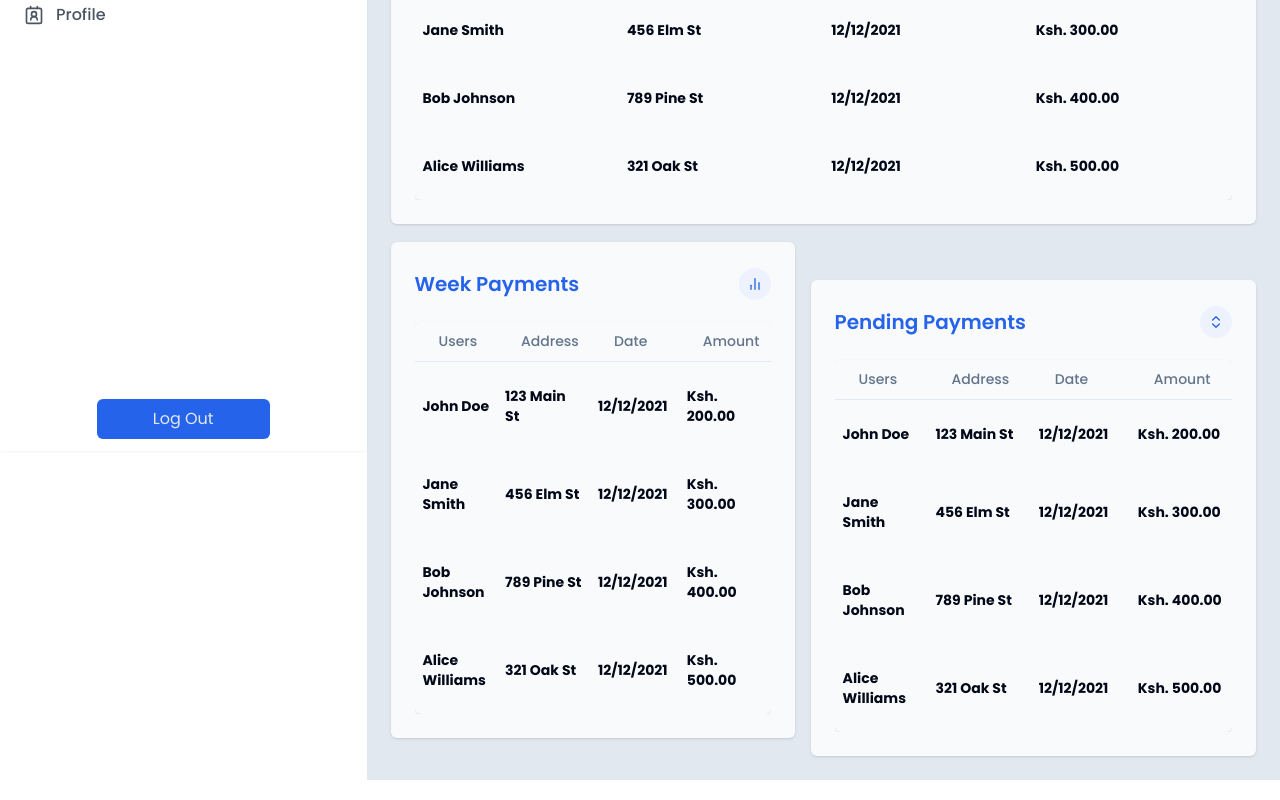
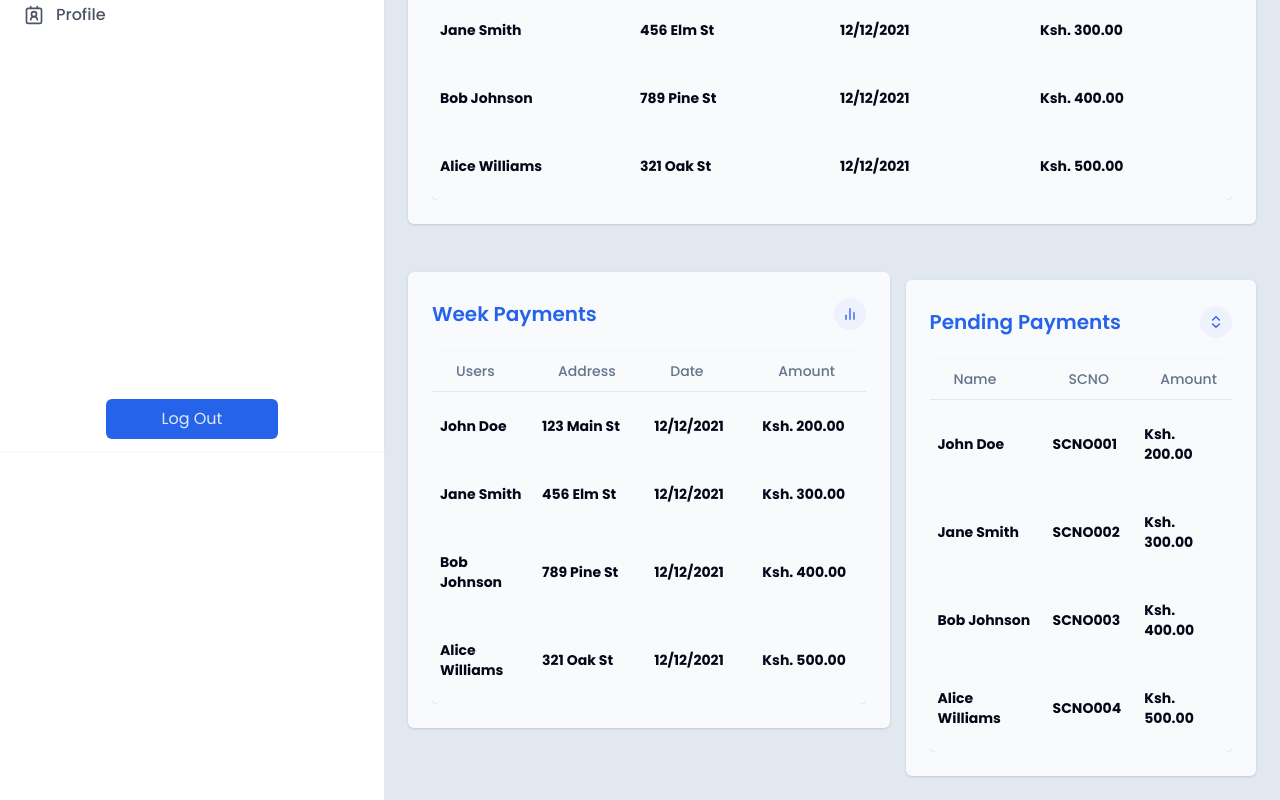
Before and after one commit to deluxesande/nextjs-ems-dashboard, a Next.js app: page /reports in a window 1280 px wide. Shown: the part 333-1133 px from the top of the page. Built offline with nearby package versions, Linux system fonts and the light colour scheme.

Commit message:
(Fix): spacing in reports page

```diff
--- a/components/PendingPayment/index.tsx
+++ b/components/PendingPayment/index.tsx
@@ -12,26 +12,22 @@ import { ChevronsUpDown } from "lucide-react";
 const users = [
     {
         Name: "John Doe",
-        Address: "123 Main St",
-        Date: "12/12/2021",
+        SCNO: "SCNO001",
         Amount: "200.00",
     },
     {
         Name: "Jane Smith",
-        Address: "456 Elm St",
-        Date: "12/12/2021",
+        SCNO: "SCNO002",
         Amount: "300.00",
     },
     {
         Name: "Bob Johnson",
-        Address: "789 Pine St",
-        Date: "12/12/2021",
+        SCNO: "SCNO003",
         Amount: "400.00",
     },
     {
         Name: "Alice Williams",
-        Address: "321 Oak St",
-        Date: "12/12/2021",
+        SCNO: "SCNO004",
         Amount: "500.00",
     },
 ];
@@ -52,23 +48,19 @@ export function PendingPayment() {
                 <Table className="bg-slate-50 shadow rounded-md mt-5 p-6">
                     <TableHeader className="pr-6">
                         <TableRow>
-                            <TableHead className="pl-6">Users</TableHead>
-                            <TableHead className="pl-6">Address</TableHead>
-                            <TableHead className="pl-6">Date</TableHead>
+                            <TableHead className="pl-6">Name</TableHead>
+                            <TableHead className="pl-6">SCNO</TableHead>
                             <TableHead className="pl-6">Amount</TableHead>
                         </TableRow>
                     </TableHeader>
                     <TableBody>
                         {users.map((user, index) => (
                             <TableRow key={index} className="border-none">
-                                <TableCell className="font-bold py-6 w-1/6">
+                                <TableCell className="font-bold py-6 w-2/6">
                                     {user.Name}
                                 </TableCell>
                                 <TableCell className="font-bold py-6 w-1/6">
-                                    {user.Address}
-                                </TableCell>
-                                <TableCell className="font-bold py-6 w-1/6">
-                                    {user.Date}
+                                    {user.SCNO}
                                 </TableCell>
                                 <TableCell className="font-bold py-6 w-1/6">
                                     Ksh. {user.Amount}
```
